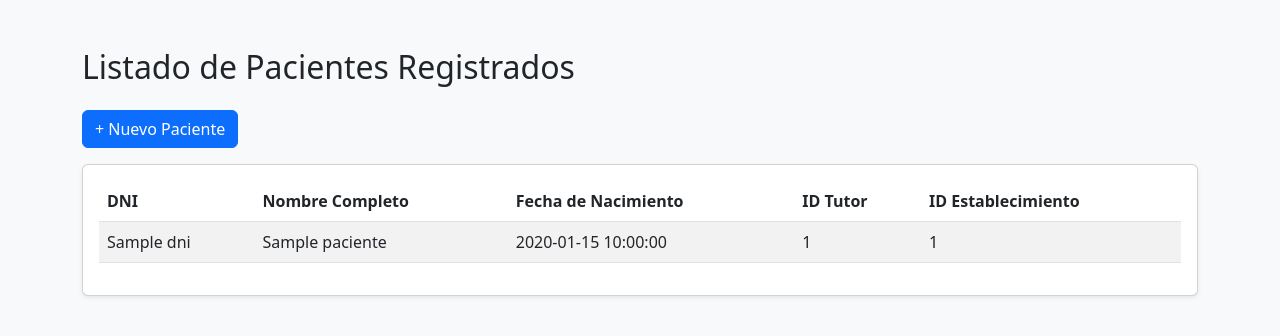
After one commit to Alexibdz/irab, a CodeIgniter 4 app: the page made by app/Views/paciente/listadopaciente.php in a window 1280 px wide. The commit adds this page. Shown: the top 336 px of the page. Run offline with PHP 8.4 and a stand-in for CodeIgniter, Linux system fonts and the light colour scheme; the template is opened without the code that fills it: most values are stand-ins (such as "Sample title", 1, 10 or a date in 2020); some libraries are stand-ins or nearby versions.

Commit message:
modifico controlador, vista de paciente, agrego el listado para ver que se guarde correctamente, tambien modifico rutas

```diff
--- a/app/Config/Routes.php
+++ b/app/Config/Routes.php
@@ -48,10 +48,10 @@ $routes->get('establecimientos/ver/(:num)', 'Establecimientos::ver/$1');
 $routes->get('paciente', 'Paciente::index');
 
 // el formulario para registrar un nuevo paciente
-$routes->get('paciente/crear', 'Paciente::crear');
+$routes->get('paciente/nuevo', 'Paciente::nuevo');
 
 // recibe los datos del formulario
-$routes->post('paciente/guardar', 'Paciente::guardar');
+$routes->post('paciente/insertar', 'Paciente::insertar');
 
 
 //-----------------------------------------------------------------------
--- a/app/Controllers/Paciente.php
+++ b/app/Controllers/Paciente.php
@@ -17,17 +17,17 @@ class Paciente extends BaseController
         // Usamos la propiedad protegida para buscar los datos
         $datos['pacientes'] = $this->pacienteModel->findAll();
 
-        return view('paciente/index', $datos);
+        return view('paciente/listadopaciente', $datos);
     }
 
     //para crear nuevo paciente
-    public function crear()
+    public function nuevo()
     {
         return view('paciente/nuevo');
     }
 
     //para guardar lo del formulario
-    public function guardar()
+    public function insertar()
     {
         // por el getPost lo tomo del formulario y lo mando al array de datos
         $datos = [
--- /dev/null
+++ b/app/Views/paciente/listadopaciente.php
@@ -0,0 +1,50 @@
+<!DOCTYPE html>
+<html lang="es">
+<head>
+    <meta charset="UTF-8">
+    <meta name="viewport" content="width=device-width, initial-scale=1.0">
+    <title>Listado de Pacientes</title>
+    <!-- esto hay q unificarlo despues -->
+    <link href="https://cdn.jsdelivr.net/npm/bootstrap@5.3.0/dist/css/bootstrap.min.css" rel="stylesheet">
+</head>
+<body class="bg-light">
+
+    <div class="container mt-5">
+        <h2 class="mb-4">Listado de Pacientes Registrados</h2>
+
+        <!-- para agregar a agregar otro paciente -->
+        <a href="<?= base_url('paciente/nuevo') ?>" class="btn btn-primary mb-3">
+            + Nuevo Paciente
+        </a>
+
+        <div class="card shadow-sm">
+            <div class="card-body">
+                <table class="table table-striped table-hover">
+                    <thead>
+                        <tr>
+                            <th>DNI</th>
+                            <th>Nombre Completo</th>
+                            <th>Fecha de Nacimiento</th>
+                            <th>ID Tutor</th>
+                            <th>ID Establecimiento</th>
+                        </tr>
+                    </thead>
+                    <tbody>
+                        <!-- recorro los datos -->
+                        <?php foreach ($pacientes as $paciente): ?>
+                            <tr>
+                                <td><?= $paciente['dni'] ?></td>
+                                <td><?= $paciente['nombre'] ?></td>
+                                <td><?= $paciente['fecha_nacimiento'] ?></td>
+                                <td><?= $paciente['id_tutor'] ?></td>
+                                <td><?= $paciente['id_establecimiento_habitual'] ?></td>
+                            </tr>
+                        <?php endforeach; ?>
+                    </tbody>
+                </table>
+            </div>
+        </div>
+    </div>
+
+</body>
+</html>
--- a/app/Views/paciente/nuevo.php
+++ b/app/Views/paciente/nuevo.php
@@ -19,7 +19,10 @@
                     </div>
 
                     <div class="card-body">
-                            <form action="/irab/public/paciente/guardar" method="POST"></form>
+                        <form action="<?= base_url('paciente/insertar') ?>" method="POST">
+                            <!-- Genera un campo oculto con una clave única de seguridad, esto porque maxi agrego eso en seguridad y me tiraba error-->
+                             <?= csrf_field() ?>
+
                             <div class="mb-3">
                                 <label for="dni" class="form-label">DNI</label>
                                 <input type="text" class="form-control" id="dni" name="dni" required>
```
